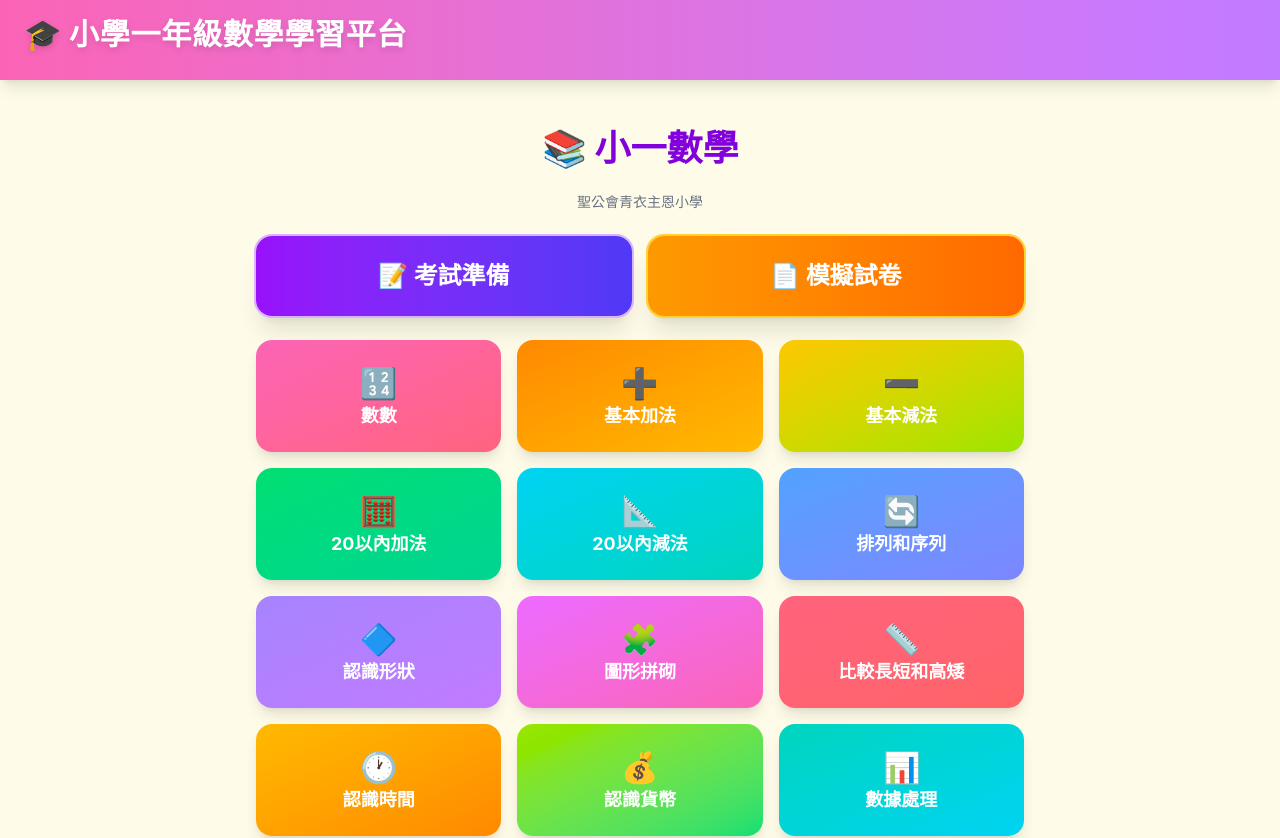
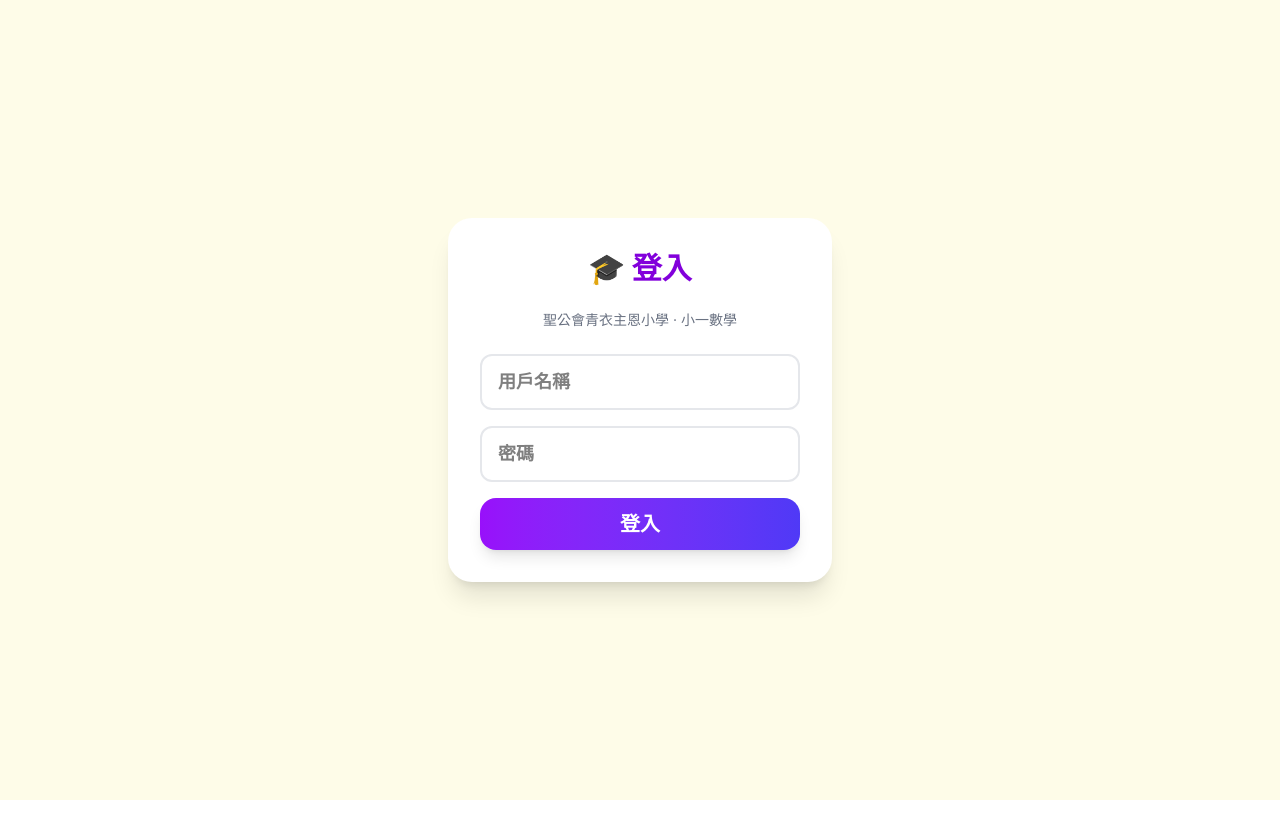
Before and after one commit to chrisfungykk/hk-p1-math-learning-platform, a React (Vite) app: page /#/login in a window 1280 px wide. Before the commit this address led to /#/. Shown: the top 838 px of the page. After the commit the page ends 800 px from the top, so only its background shows below. Built offline with nearby package versions, Linux system fonts and the light colour scheme.

Commit message:
feat: add user login (Nok/Amelia) with per-user data separation

```diff
--- a/src/App.tsx
+++ b/src/App.tsx
@@ -1,5 +1,6 @@
 import { Routes, Route, Navigate } from 'react-router-dom';
 import { AppLayout } from './layouts';
+import { useAuth } from './services/auth';
 import {
   HomeScreen,
   SemesterView,
@@ -8,12 +9,20 @@ import {
   ExamPrepMode,
   PastPaperMode,
   ScoreHistory,
+  LoginPage,
 } from './pages';
+
+function ProtectedRoute({ children }: { children: React.ReactNode }) {
+  const { user } = useAuth();
+  if (!user) return <Navigate to="/login" replace />;
+  return <>{children}</>;
+}
 
 export default function App() {
   return (
     <Routes>
-      <Route element={<AppLayout />}>
+      <Route path="/login" element={<LoginPage />} />
+      <Route element={<ProtectedRoute><AppLayout /></ProtectedRoute>}>
         <Route path="/" element={<HomeScreen />} />
         <Route path="/semester/:semesterId" element={<SemesterView />} />
         <Route path="/learn/:topicId" element={<LearningModule />} />
--- a/src/layouts/AppLayout.tsx
+++ b/src/layouts/AppLayout.tsx
@@ -1,14 +1,34 @@
-import { Link, Outlet } from 'react-router-dom';
+import { Link, Outlet, useNavigate } from 'react-router-dom';
+import { useAuth } from '../services/auth';
 
 export default function AppLayout() {
+  const { user, logout } = useAuth();
+  const navigate = useNavigate();
+
+  const handleLogout = () => {
+    logout();
+    navigate('/login', { replace: true });
+  };
+
   return (
     <div className="min-h-screen bg-yellow-50">
-      <header className="bg-gradient-to-r from-pink-400 to-purple-400 px-6 py-4 shadow-lg">
+      <header className="bg-gradient-to-r from-pink-400 to-purple-400 px-6 py-4 shadow-lg flex items-center justify-between">
         <Link to="/" className="inline-block min-h-12 min-w-12">
           <h1 className="text-2xl md:text-3xl font-extrabold text-white drop-shadow-md tracking-wide">
             🎓 小學一年級數學學習平台
           </h1>
         </Link>
+        {user && (
+          <div className="flex items-center gap-3">
+            <span className="text-white font-bold text-lg">👤 {user.displayName}</span>
+            <button
+              onClick={handleLogout}
+              className="min-h-10 min-w-10 px-4 py-2 rounded-xl bg-white/20 hover:bg-white/30 text-white font-bold text-sm transition-colors"
+            >
+              登出
+            </button>
+          </div>
+        )}
       </header>
 
       <main className="p-4 md:p-8">
--- a/src/main.tsx
+++ b/src/main.tsx
@@ -1,13 +1,16 @@
 import { StrictMode } from 'react';
 import { createRoot } from 'react-dom/client';
 import { HashRouter } from 'react-router-dom';
+import { AuthProvider } from './services/auth';
 import App from './App.tsx';
 import './index.css';
 
 createRoot(document.getElementById('root')!).render(
   <StrictMode>
     <HashRouter>
-      <App />
+      <AuthProvider>
+        <App />
+      </AuthProvider>
     </HashRouter>
   </StrictMode>,
 );
--- /dev/null
+++ b/src/pages/LoginPage.tsx
@@ -0,0 +1,56 @@
+import { useState } from 'react';
+import { useNavigate } from 'react-router-dom';
+import { useAuth } from '../services/auth';
+
+export default function LoginPage() {
+  const { login } = useAuth();
+  const navigate = useNavigate();
+  const [username, setUsername] = useState('');
+  const [password, setPassword] = useState('');
+  const [error, setError] = useState('');
+
+  const handleSubmit = (e: React.FormEvent) => {
+    e.preventDefault();
+    const err = login(username, password);
+    if (err) {
+      setError(err);
+    } else {
+      navigate('/', { replace: true });
+    }
+  };
+
+  return (
+    <div className="min-h-screen bg-yellow-50 flex flex-col items-center justify-center p-4">
+      <div className="w-full max-w-sm bg-white rounded-3xl shadow-xl p-8 flex flex-col items-center gap-6">
+        <h1 className="text-3xl font-extrabold text-purple-700">🎓 登入</h1>
+        <p className="text-gray-500 text-sm">聖公會青衣主恩小學 · 小一數學</p>
+
+        <form onSubmit={handleSubmit} className="w-full flex flex-col gap-4">
+          <input
+            type="text"
+            placeholder="用戶名稱"
+            value={username}
+            onChange={(e) => { setUsername(e.target.value); setError(''); }}
+            className="min-h-12 w-full rounded-xl border-2 border-gray-200 px-4 py-3 text-lg font-bold focus:border-purple-400 focus:outline-none"
+            autoComplete="username"
+          />
+          <input
+            type="password"
+            placeholder="密碼"
+            value={password}
+            onChange={(e) => { setPassword(e.target.value); setError(''); }}
+            className="min-h-12 w-full rounded-xl border-2 border-gray-200 px-4 py-3 text-lg font-bold focus:border-purple-400 focus:outline-none"
+            autoComplete="current-password"
+          />
+          {error && <p className="text-red-500 text-sm font-bold text-center">{error}</p>}
+          <button
+            type="submit"
+            className="min-h-12 w-full rounded-2xl bg-gradient-to-r from-purple-600 to-indigo-600 text-white text-xl font-extrabold py-3 shadow-lg hover:scale-[1.02] transition-transform"
+          >
+            登入
+          </button>
+        </form>
+      </div>
+    </div>
+  );
+}
--- a/src/pages/index.ts
+++ b/src/pages/index.ts
@@ -5,3 +5,4 @@ export { default as TestingModule } from './TestingModule';
 export { default as ExamPrepMode } from './ExamPrepMode';
 export { default as PastPaperMode } from './PastPaperMode';
 export { default as ScoreHistory } from './ScoreHistory';
+export { default as LoginPage } from './LoginPage';
--- /dev/null
+++ b/src/services/auth.tsx
@@ -0,0 +1,66 @@
+import { createContext, useContext, useState, useCallback, type ReactNode } from 'react';
+
+export interface User {
+  username: string;
+  displayName: string;
+}
+
+const USERS: Record<string, { password: string; displayName: string }> = {
+  Nok: { password: '111', displayName: 'Nok' },
+  Amelia: { password: '000', displayName: 'Amelia' },
+};
+
+const AUTH_KEY = 'hk-p1-math-current-user';
+
+interface AuthContextValue {
+  user: User | null;
+  login: (username: string, password: string) => string | null; // returns error or null
+  logout: () => void;
+}
+
+const AuthContext = createContext<AuthContextValue>({
+  user: null,
+  login: () => '未登入',
+  logout: () => {},
+});
+
+export function useAuth() {
+  return useContext(AuthContext);
+}
+
+function loadSavedUser(): User | null {
+  try {
+    const raw = localStorage.getItem(AUTH_KEY);
+    if (!raw) return null;
+    const parsed = JSON.parse(raw) as User;
+    if (parsed.username && USERS[parsed.username]) return parsed;
+    return null;
+  } catch {
+    return null;
+  }
+}
+
+export function AuthProvider({ children }: { children: ReactNode }) {
+  const [user, setUser] = useState<User | null>(loadSavedUser);
+
+  const login = useCallback((username: string, password: string): string | null => {
+    const entry = USERS[username];
+    if (!entry) return '用戶名稱不正確';
+    if (entry.password !== password) return '密碼不正確';
+    const u: User = { username, displayName: entry.displayName };
+    setUser(u);
+    localStorage.setItem(AUTH_KEY, JSON.stringify(u));
+    return null;
+  }, []);
+
+  const logout = useCallback(() => {
+    setUser(null);
+    localStorage.removeItem(AUTH_KEY);
+  }, []);
+
+  return (
+    <AuthContext.Provider value={{ user, login, logout }}>
+      {children}
+    </AuthContext.Provider>
+  );
+}
--- a/src/services/index.ts
+++ b/src/services/index.ts
@@ -5,3 +5,6 @@ export {
   loadLastDifficulty,
   saveLastDifficulty,
 } from './storage';
+
+export { AuthProvider, useAuth } from './auth';
+export type { User } from './auth';
--- a/src/services/storage.ts
+++ b/src/services/storage.ts
@@ -1,9 +1,23 @@
 import type { ScoreRecord, DifficultyLevel, AppStorageData } from '../types';
 import { STORAGE_KEY } from '../constants';
 
+const AUTH_KEY = 'hk-p1-math-current-user';
+
+/** Returns the per-user storage key, or the base key if no user is logged in. */
+function getUserStorageKey(): string {
+  try {
+    const raw = localStorage.getItem(AUTH_KEY);
+    if (raw) {
+      const parsed = JSON.parse(raw) as { username?: string };
+      if (parsed.username) return `${STORAGE_KEY}:${parsed.username}`;
+    }
+  } catch { /* fall through */ }
+  return STORAGE_KEY;
+}
+
 function loadStorageData(): AppStorageData {
   try {
-    const raw = localStorage.getItem(STORAGE_KEY);
+    const raw = localStorage.getItem(getUserStorageKey());
     if (!raw) {
       return { scoreRecords: [] };
     }
@@ -20,7 +34,7 @@ function loadStorageData(): AppStorageData {
 
 function saveStorageData(data: AppStorageData): void {
   try {
-    localStorage.setItem(STORAGE_KEY, JSON.stringify(data));
+    localStorage.setItem(getUserStorageKey(), JSON.stringify(data));
   } catch (error: unknown) {
     if (error instanceof DOMException && error.name === 'QuotaExceededError') {
       console.warn('儲存空間已滿，請清除舊記錄。');
```
